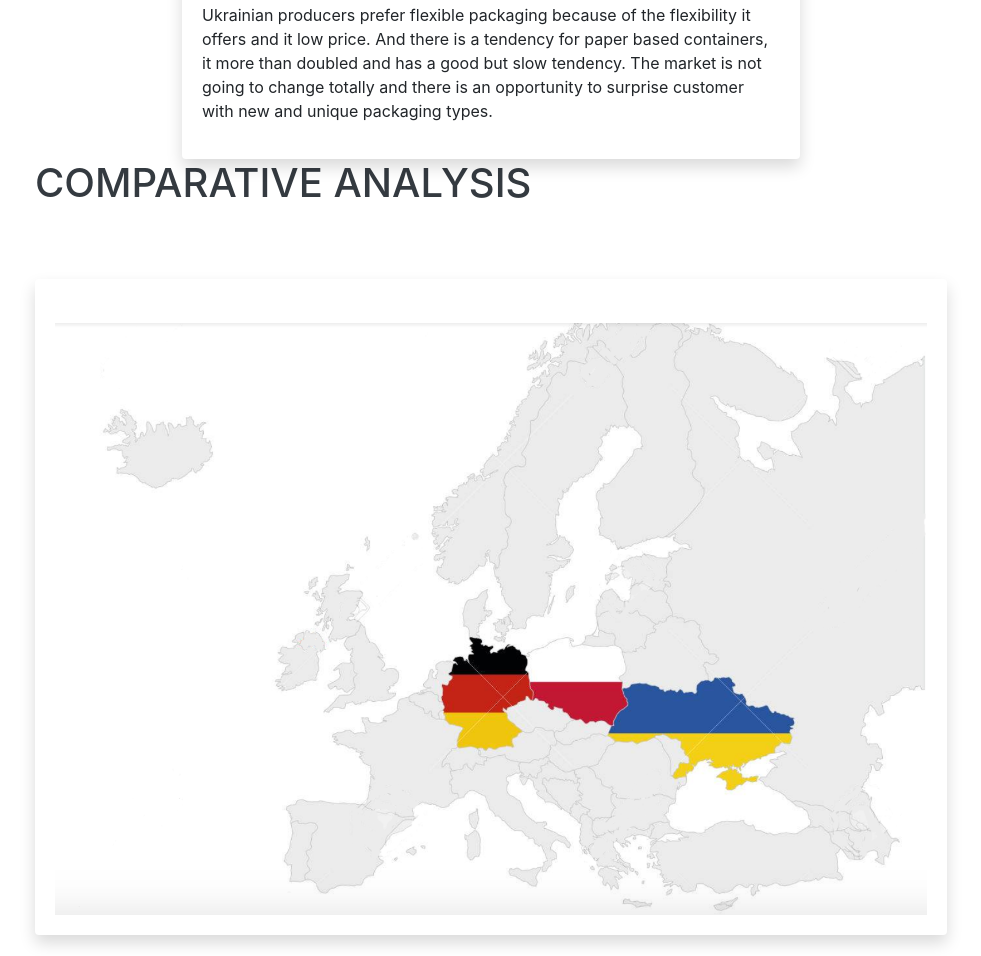
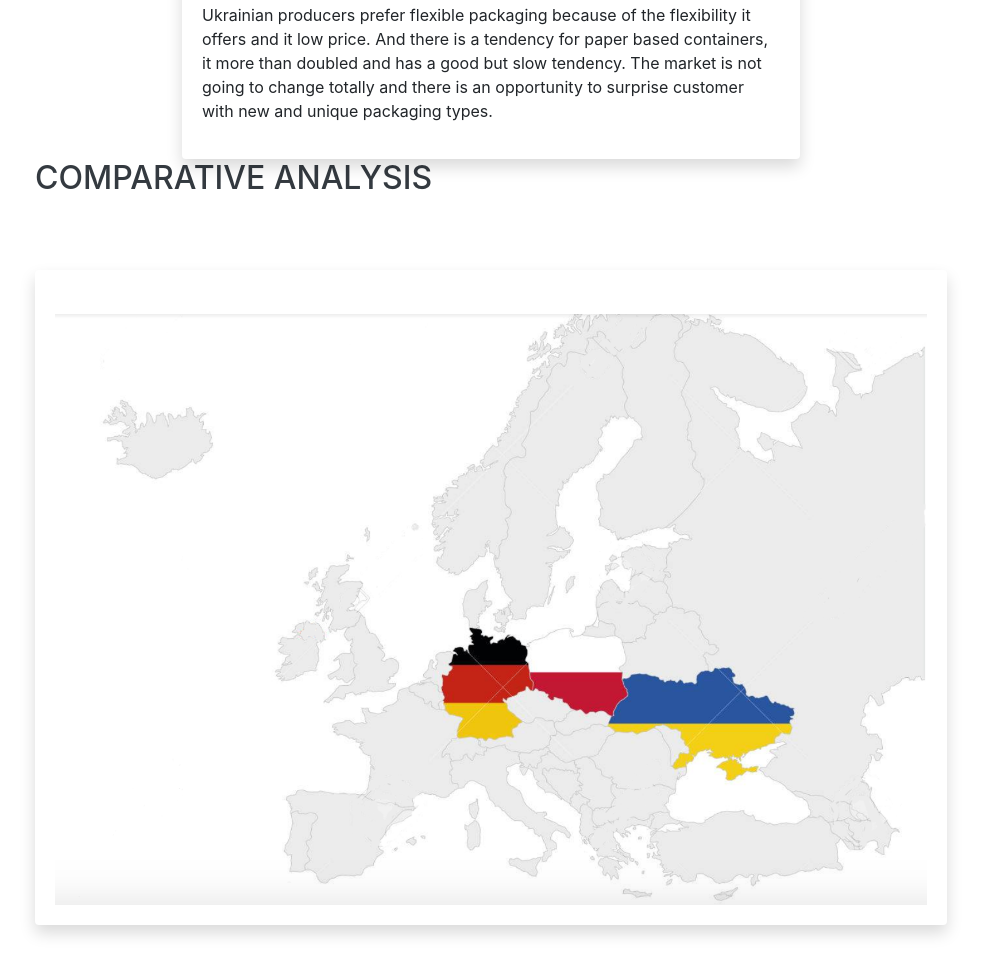
Before and after one commit to pedrofilipefontes/market-analysis-project, a website with bundled scripts: page index.html in a window 1280 px wide. Shown: the part 8761-9717 px from the top of the page, without its empty margins (285-1266 px from the left). Built offline with nearby package versions, Linux system fonts and the light colour scheme; a web font is replaced by a local one.

Commit message:
Update index.html

```diff
--- a/index.html
+++ b/index.html
@@ -535,7 +535,7 @@
 
       </div>
 
-      <h1>Comparative Analysis</h1>
+      <h2>Comparative Analysis</h2>
 
       <!-- First graph row -->
       <div class="row mt-5">
```
